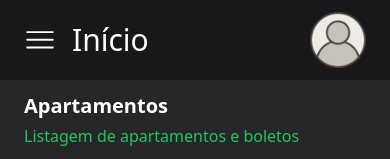
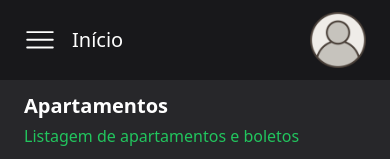
Before and after one commit to DiegoDev1312/dashboard-access, a website: page src/screens/home.html in a window 390 px wide. Shown: the top 159 px of the page. Drawn offline with Linux system fonts and the light colour scheme.

Commit message:
fix: ajustes de bug na responsividade

```diff
--- a/src/input.css
+++ b/src/input.css
@@ -16,7 +16,7 @@
         @apply flex pl-3 py-3;
     }
     .title-page {
-        @apply text-white text-3xl;
+        @apply text-white text-xl sm:text-3xl;
     }
     .resident-box {
         @apply bg-white p-3 rounded-lg border-2 border-black flex items-center justify-center flex-col shadow-lg;
```
Also changed, not shown: dist/output.css.
